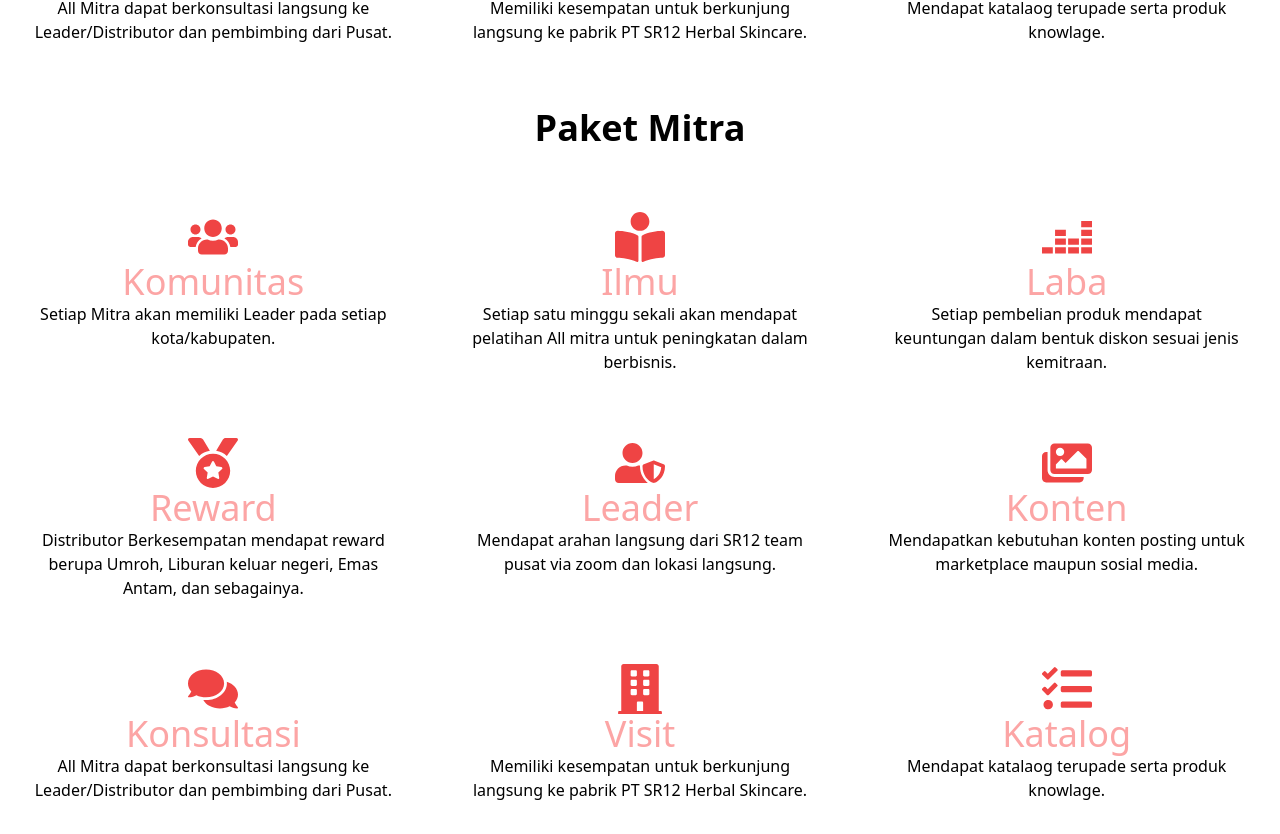
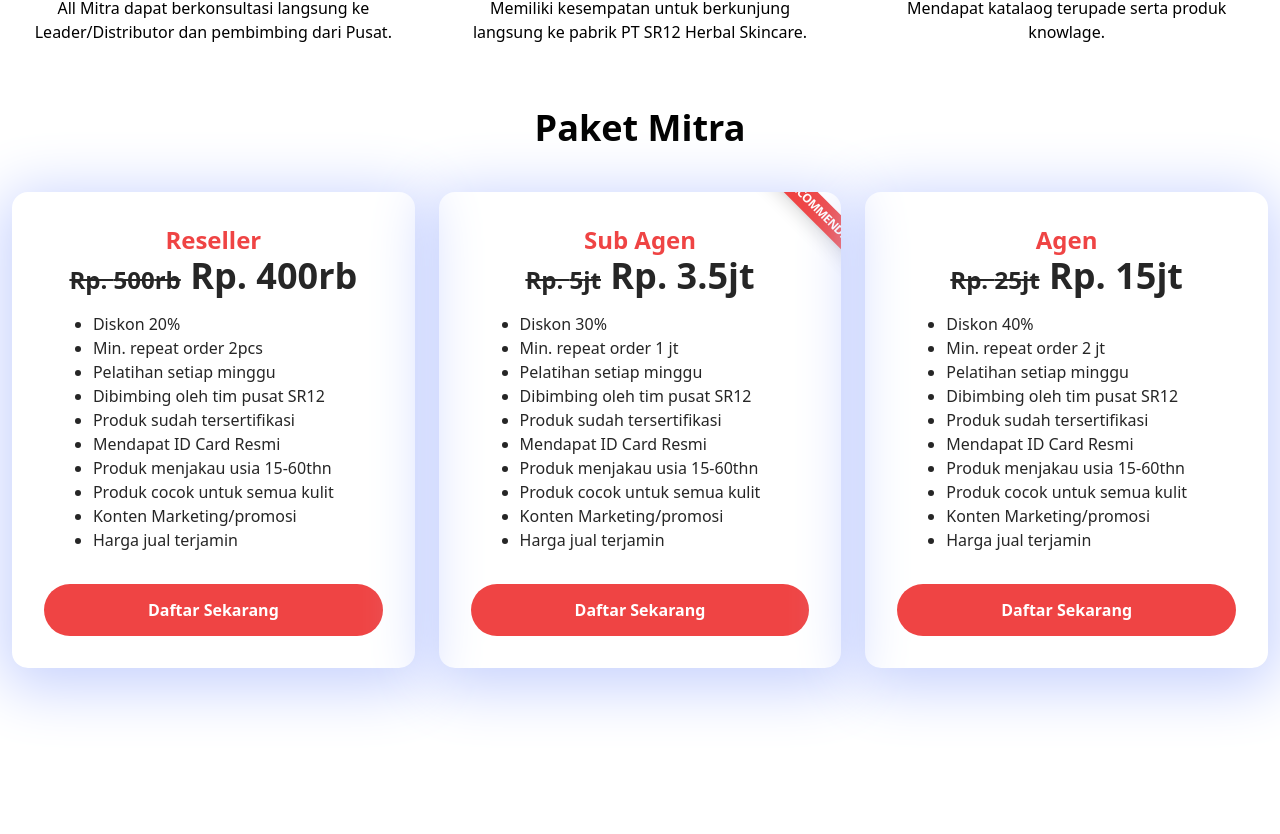
Before and after one commit to Naufal05R/simple-landing-page, a Next.js app: page / in a window 1280 px wide. Shown: the part 4415-5249 px from the top of the page. After the commit the page ends 5175 px from the top, so only its background shows below. Built offline with nearby package versions, Linux system fonts and the light colour scheme.

Commit message:
feat(page): inserting offers

```diff
--- a/app/page.tsx
+++ b/app/page.tsx
@@ -1,11 +1,12 @@
 import { benefits } from "@/constants/benefits";
+import { offers } from "@/constants/offers";
 import Image from "next/image";
 import Link from "next/link";
 
 export default function Home() {
   return (
     <>
-      <main className="flex flex-col gap-8 items-center">
+      <main className="pb-20 flex flex-col gap-8 items-center bg-white">
         <Image
           src="/assets/images/thumbnail.png"
           alt="thumbnail"
@@ -69,9 +70,9 @@ export default function Home() {
           Keuntungan Gabung Mitra
         </h3>
         <div className="flex flex-wrap justify-center">
-          {benefits.map(({ title, description, Icon }, i) => (
+          {benefits.map(({ title, description, Icon }) => (
             <div
-              key={i}
+              key={title}
               className="min-[450px]:basis-1/2 md:basis-1/3 flex flex-col items-center text-center min-[450px]:p-4 md:p-8"
             >
               <Icon size={50} className="text-red-500" />
@@ -86,19 +87,62 @@ export default function Home() {
         <h3 className="text-center font-bold text-2xl lg:text-4xl">
           Paket Mitra
         </h3>
-        <div className="flex flex-wrap justify-center">
-          {benefits.map(({ title, description, Icon }, i) => (
-            <div
-              key={i}
-              className="min-[450px]:basis-1/2 md:basis-1/3 flex flex-col items-center text-center min-[450px]:p-4 md:p-8"
-            >
-              <Icon size={50} className="text-red-500" />
-              <h4 className="text-2xl lg:text-4xl text-red-300 font-medium">
-                {title}
-              </h4>
-              <p>{description}</p>
-            </div>
-          ))}
+        <div className="w-full flex flex-wrap justify-center bg-transparent">
+          {offers.map(
+            ({
+              title,
+              price,
+              amplifier,
+              discount,
+              descriptions,
+              url,
+              recommended,
+            }) => (
+              <div
+                key={title}
+                className="min-[450px]:basis-1/2 md:basis-1/3 min-[450px]:p-1.5 md:p-3 bg-transparent"
+              >
+                <div className="relative overflow-clip text-neutral-800 rounded-2xl flex flex-col items-center text-center min-[450px]:p-4 md:p-8 shadow-[0_10px_60px_10px_theme(colors.indigo.200)]">
+                  <div
+                    className={`w-1/2 aspect-square absolute -top-20 -right-20 grid place-items-center ${
+                      !recommended && "hidden"
+                    }`}
+                  >
+                    <span className="py-1 w-full rotate-45 uppercase text-xs font-semibold tracking-tighter text-white text-center bg-red-500 shadow-lg">
+                      Recommended
+                    </span>
+                  </div>
+                  <h4 className="text-xl lg:text-2xl text-red-500 font-black">
+                    {title}
+                  </h4>
+                  <p className="text-2xl lg:text-4xl font-bold">
+                    <s className="text-xl lg:text-2xl">
+                      Rp. {price}
+                      {amplifier}
+                    </s>{" "}
+                    Rp.{" "}
+                    {price -
+                      (price * Math.min(100, Math.max(0, discount))) / 100}
+                    {amplifier}
+                  </p>
+                  <ul className="mt-4 ">
+                    {descriptions.map((description) => (
+                      <li key={description} className="list-disc text-left">
+                        {description}
+                      </li>
+                    ))}
+                  </ul>
+                  <Link
+                    href={url}
+                    target="_blank"
+                    className="mt-8 w-full bg-red-500 rounded-full px-7 py-3.5 font-bold text-center text-white"
+                  >
+                    Daftar Sekarang
+                  </Link>
+                </div>
+              </div>
+            )
+          )}
         </div>
       </main>
       <footer className="flex gap-6 flex-wrap items-center justify-center"></footer>
```
